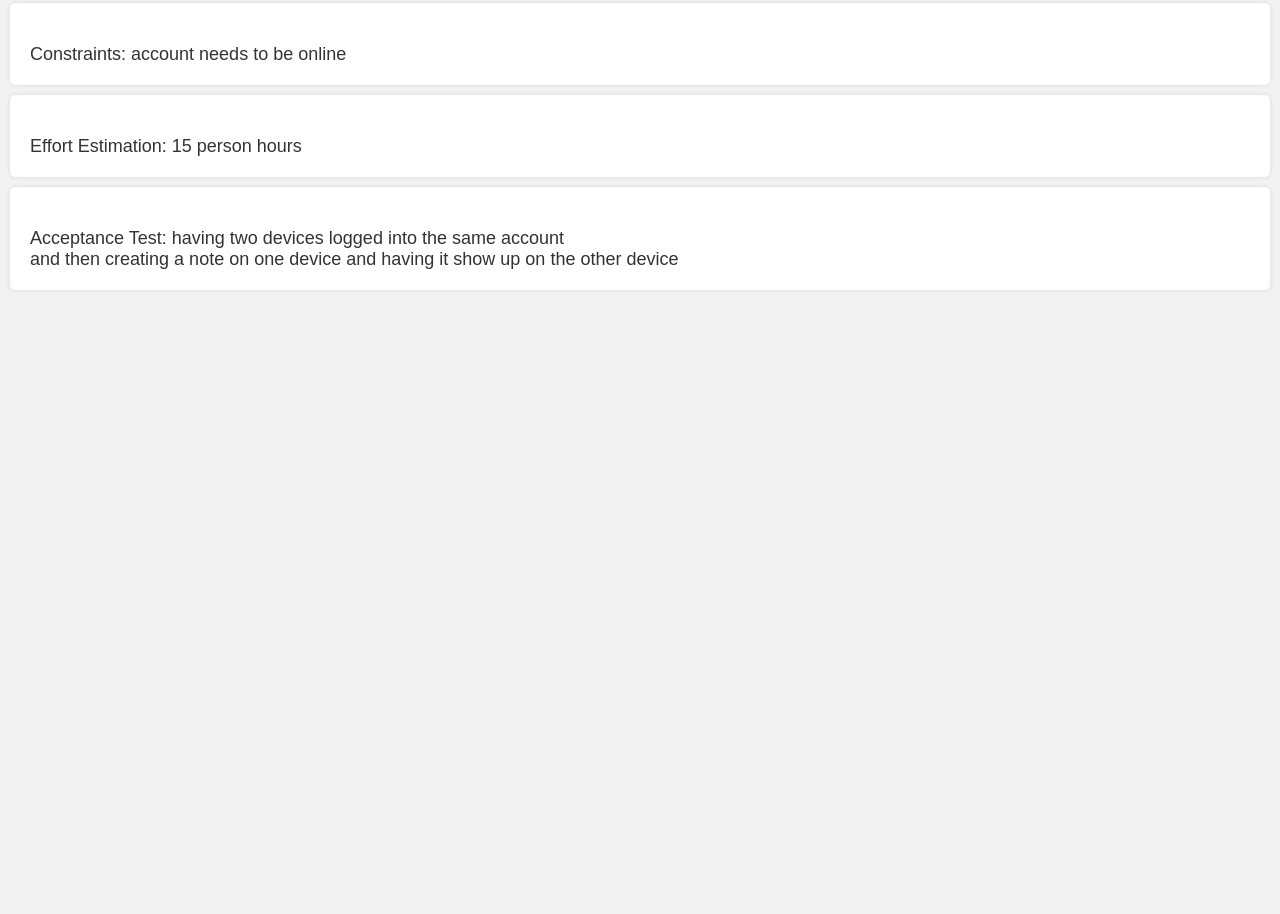
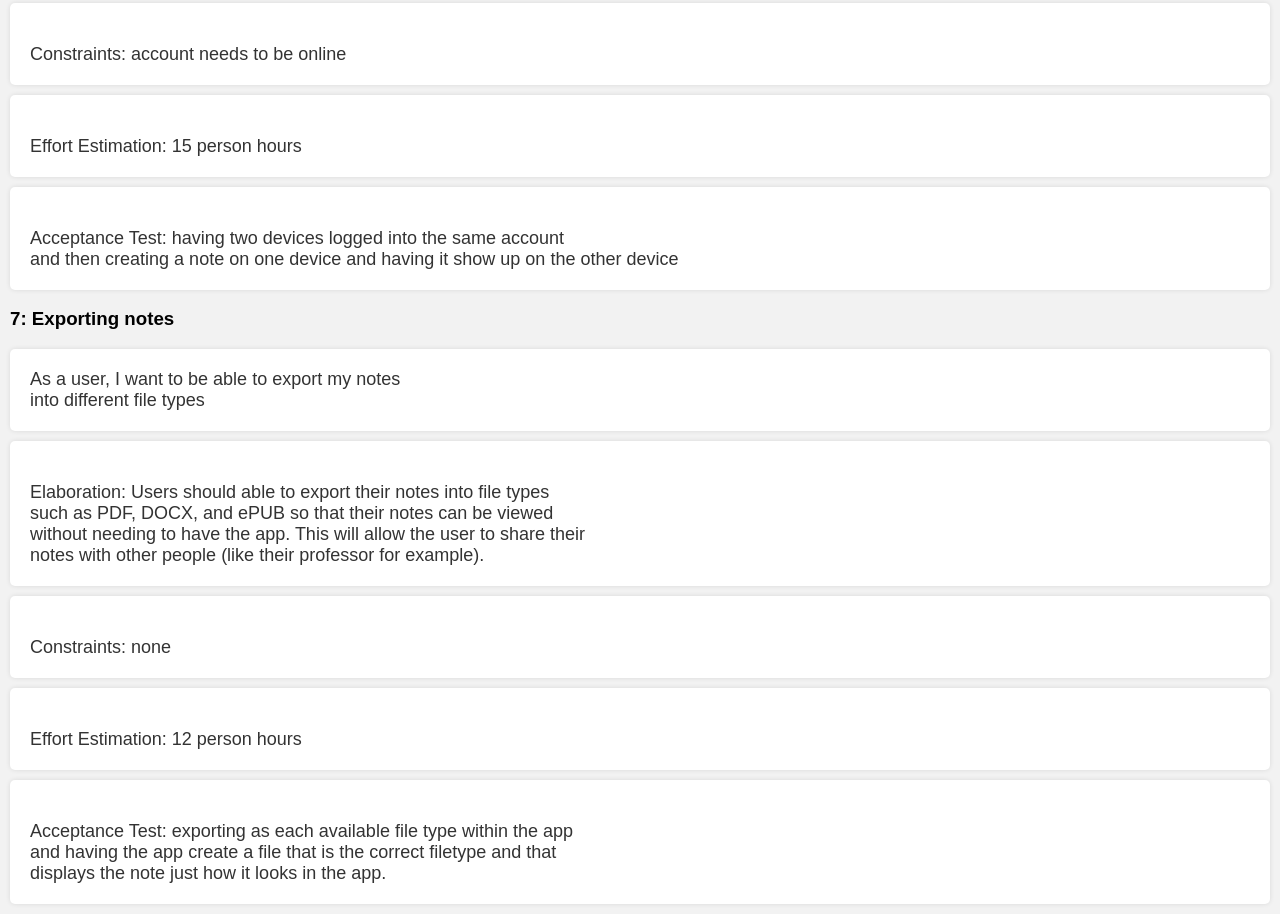
Before and after one commit to Yousif012/JavateersProjectSite, a plain HTML site: page userstories.html in a window 1280 px wide. Shown: the part 5386-6300 px from the top of the page. Before the commit the page ends 5686 px from the top, so only its background shows below. Drawn offline with Linux system fonts and the light colour scheme.

Commit message:
Update userstories.html

```diff
--- a/userstories.html
+++ b/userstories.html
@@ -232,6 +232,27 @@
 </p>
 
 
+<h3>7: Exporting notes</h3>
+<p style="font-size: large;">As a user, I want to be able to export my notes
+    <br/> into different file types
+</p>
+<p style="font-size: large;">
+    <br/>Elaboration: Users should able to export their notes into file types
+    <br/> such as PDF, DOCX, and ePUB so that their notes can be viewed
+    <br/> without needing to have the app. This will allow the user to share their
+    <br/> notes with other people (like their professor for example).
+</p>
+<p style="font-size: large;">
+    <br/>Constraints: none
+</p>
+<p style="font-size: large;">
+    <br/>Effort Estimation:  12 person hours
+</p>
+<p style="font-size: large;">
+    <br/> Acceptance Test: exporting as each available file type within the app
+    <br/>  and having the app create a file that is the correct filetype and that
+    <br/>  displays the note just how it looks in the app.
+</p>
 
 </body>
 </html>
```
